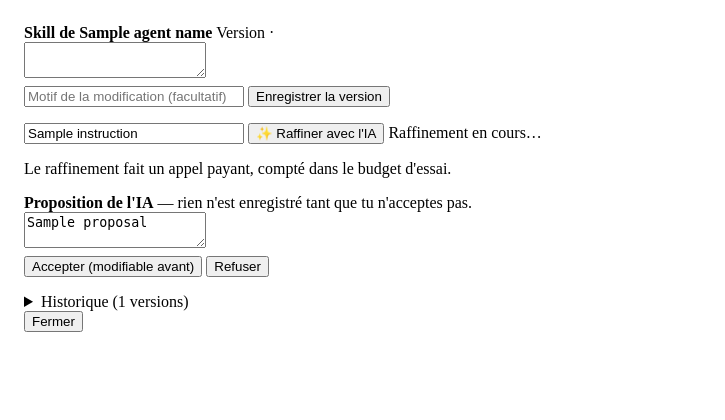
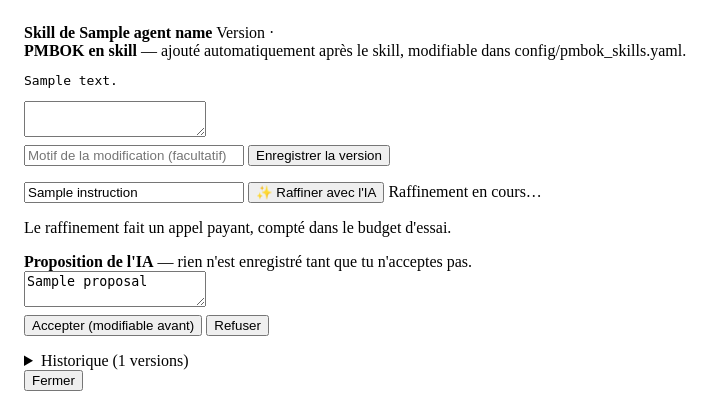
Before and after one commit to zakibelm/Boussole, a Python web app: template src/boussole/ui/templates/_skill.html in a window 1280 px wide. Shown: the top 420 px of the page, without its empty margins (0-725 px from the left). Run offline with Jinja, Linux system fonts and the light colour scheme; the template is opened without the code that fills it: most values are stand-ins (such as "Sample title", 1, 10 or a date in 2020).

Commit message:
feat(ui): bloc « PMBOK en skill » dans le panneau du skill

```diff
--- a/src/boussole/ui/templates/_skill.html
+++ b/src/boussole/ui/templates/_skill.html
@@ -4,6 +4,13 @@
     <strong>Skill de {{ agent_name }}</strong>
     <span class="muted">{{ "Valeur par défaut du catalogue" if skill.version == 0 else "Version " ~ skill.version ~ " · " ~ skill.author }}</span>
   </div>
+
+  {% if pmbok_note %}
+  <div class="pmbok-note">
+    <strong>PMBOK en skill</strong> <span class="muted">— ajouté automatiquement après le skill, modifiable dans config/pmbok_skills.yaml.</span>
+    <pre class="rules">{{ pmbok_note }}</pre>
+  </div>
+  {% endif %}
 
   <form hx-post="/settings/agents/{{ agent_id }}/skill" hx-target="#skill-{{ slug }}" hx-swap="innerHTML">
     <textarea name="text" id="skill-text-{{ slug }}" aria-label="Texte du skill">{{ draft if draft is defined else skill.text }}</textarea>
```
